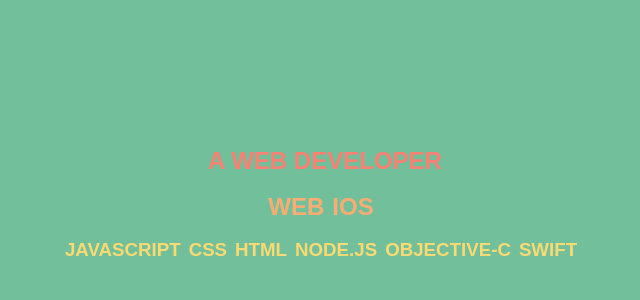
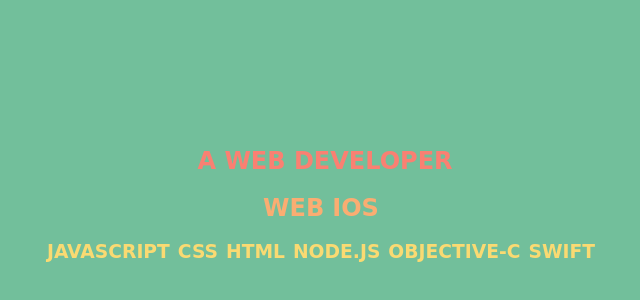
Before and after one commit to hepeguo/hepeguo.github.com, a plain HTML site: page index.html in a window 1280 px wide. Shown: the part 196-496 px from the top of the page, without its empty margins (315-955 px from the left). Drawn offline with Linux system fonts and the light colour scheme.

Commit message:
change font-family

```diff
--- a/css/index.css
+++ b/css/index.css
@@ -9,7 +9,7 @@ rgb(236, 250, 114)*/
 * {
     box-sizing: border-box;
     -webkit-box-sizing: border-box;
-    font-family: Arial, Helvetica, sans-senif;
+    font-family: cursive, Arial, Helvetica, sans-senif;
     margin: 0;
     padding: 0;
 }
```
